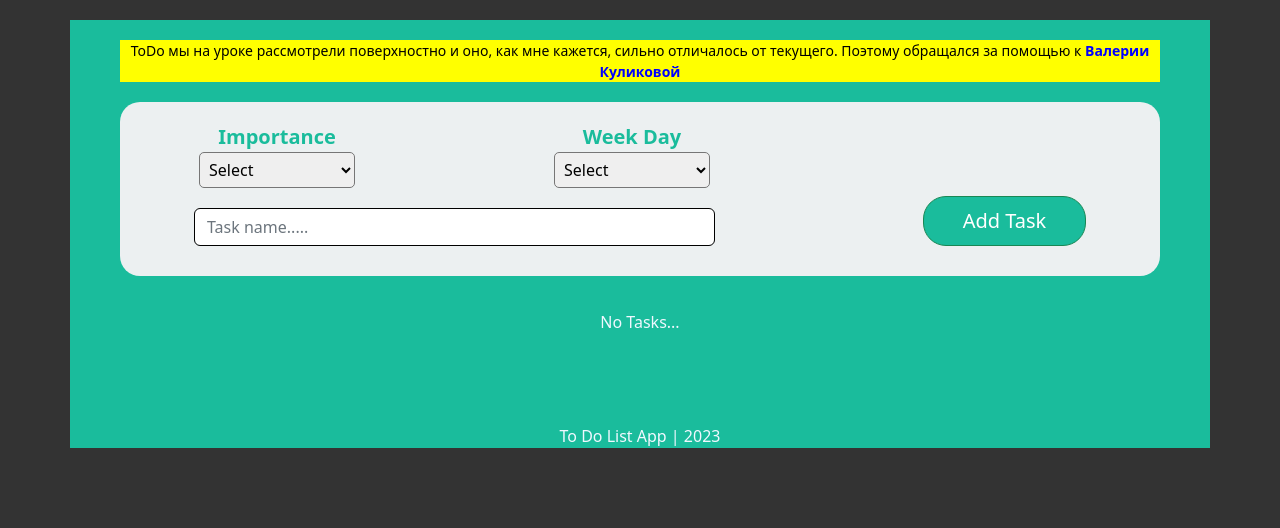
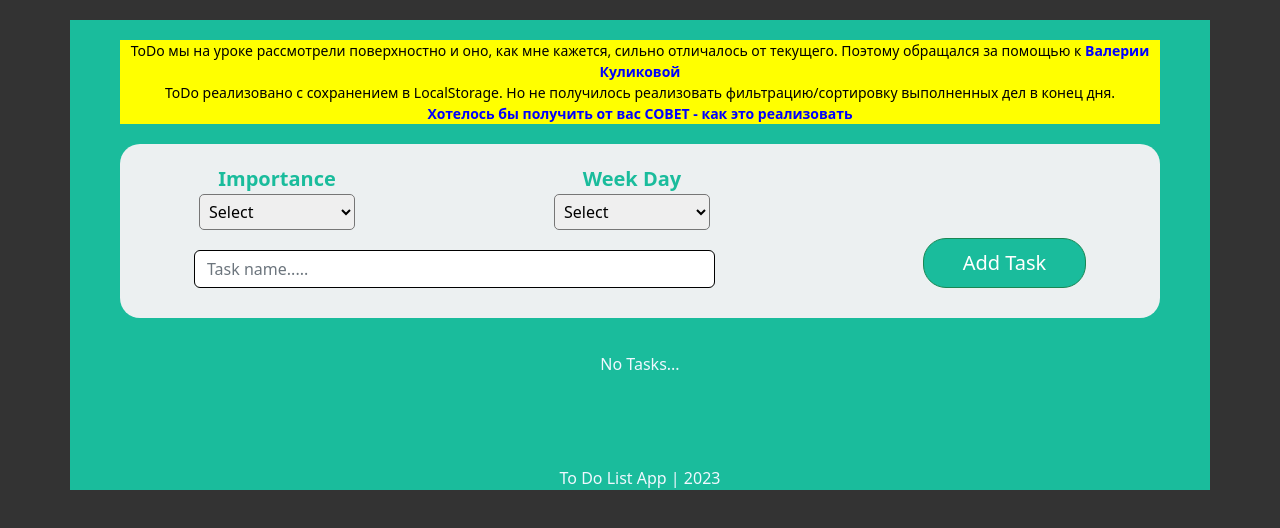
Before and after one commit to St-ton/react-todo, a React (Create React App) app: page / in a window 1280 px wide. Shown: the top 528 px of the page. Built offline with nearby package versions, Linux system fonts and the light colour scheme.

Commit message:
fix error

```diff
--- a/src/components/App.jsx
+++ b/src/components/App.jsx
@@ -132,6 +132,11 @@ function App() {
         ToDo мы на уроке рассмотрели поверхностно и оно, как мне кажется, сильно отличалось от
         текущего. Поэтому обращался за помощью к{' '}
         <span className="span_text">Валерии Куликовой</span>
+        <p>
+          ToDo реализовано с сохранением в LocalStorage. Но не получилось реализовать
+          фильтрацию/сортировку выполненных дел в конец дня.
+          <p className="span_text">Хотелось бы получить от вас СОВЕТ - как это реализовать</p>
+        </p>
       </div>
       {updateData && updateData ? (
         <UpdateForm
```
